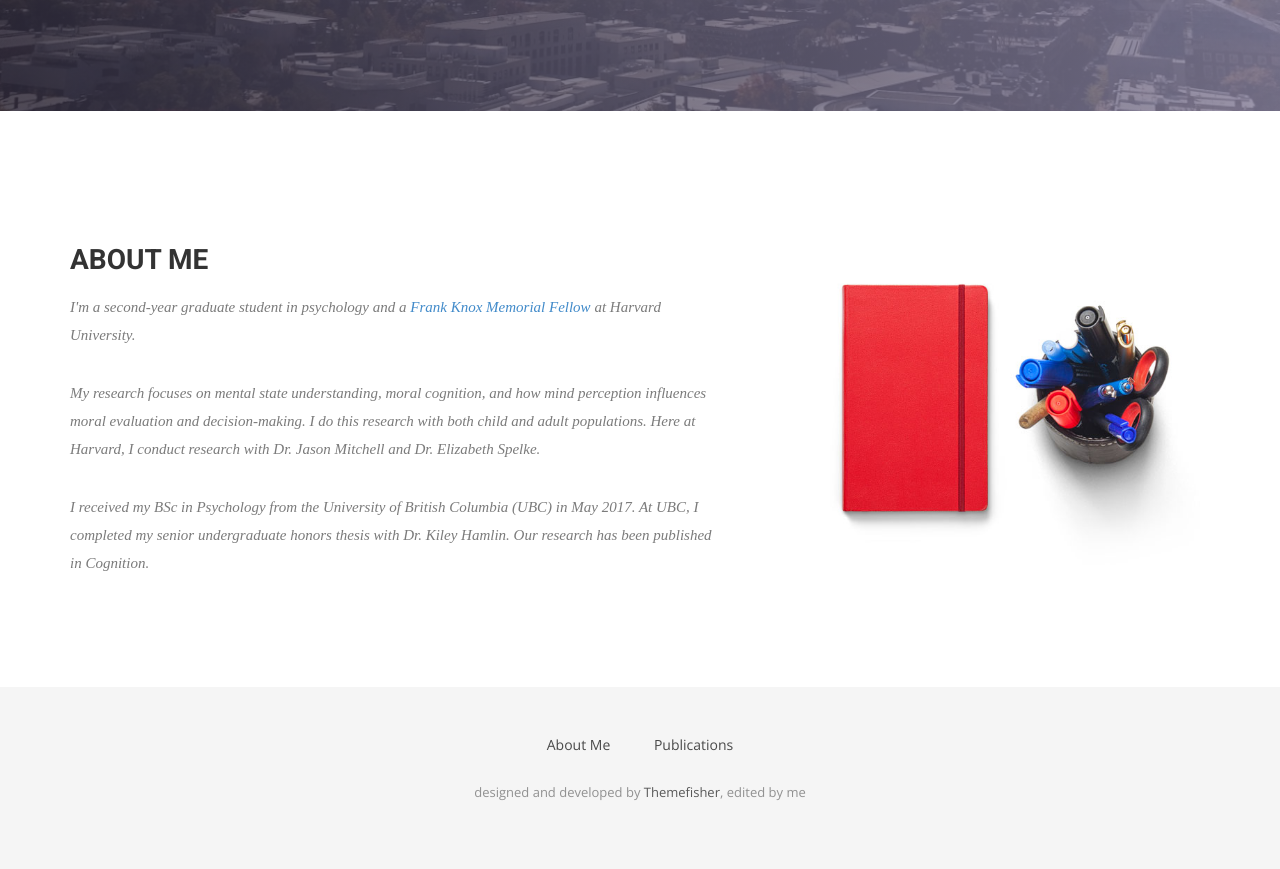
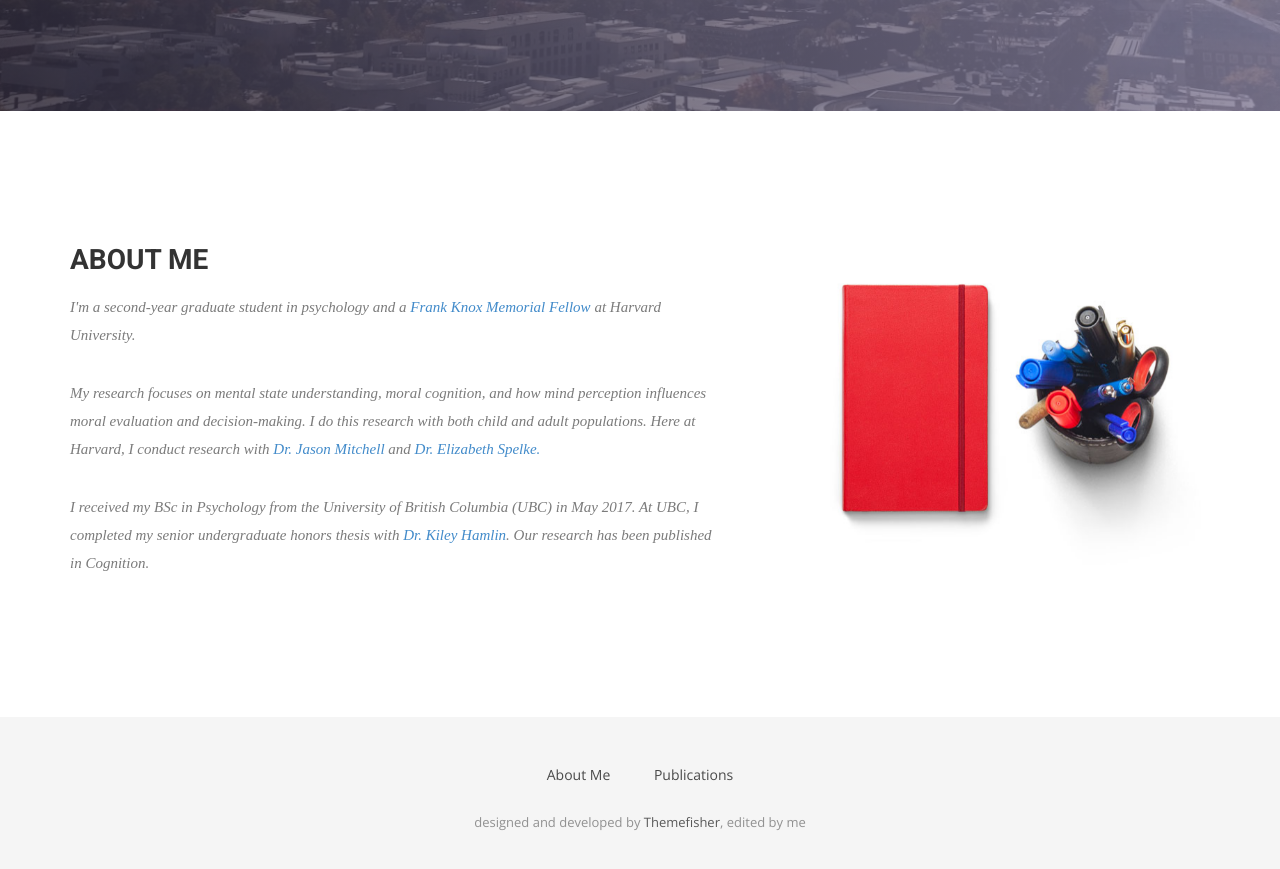
Before and after one commit to bmwoo/bmwoo.github.io, a Jekyll site: the page built from index.html, in a window 1280 px wide and 900 px high, scrolled down 664 px. Shown: the top 869 px of the window. Built offline with Jekyll 4.4.1, drawn with Linux system fonts in a browser that asks for light colours; nearby versions of some CDN libraries; some web fonts are replaced.

Commit message:
Updating website

```diff
--- a/index.html
+++ b/index.html
@@ -26,8 +26,11 @@
           <div class="section-title">
             <h2>About Me</h2>
             <p>I'm a second-year graduate student in psychology and a <a href="https://frankknox.harvard.edu/">Frank Knox Memorial Fellow</a> at Harvard University.</p>
-            <p>My research focuses on mental state understanding, moral cognition, and how mind perception influences moral evaluation and decision-making. I do this research with both child and adult populations. Here at Harvard, I conduct research with Dr. Jason Mitchell and Dr. Elizabeth Spelke.</p>
-            <p>I received my BSc in Psychology from the University of British Columbia (UBC) in May 2017. At UBC, I completed my senior undergraduate honors thesis with Dr. Kiley Hamlin. Our research has been published in Cognition.</p>
+            <p>My research focuses on mental state understanding, moral cognition, and how mind perception influences moral evaluation and decision-making. I do this research with both child and adult populations. Here at Harvard, I conduct research with <a href="http://jasonmitchell.fas.harvard.edu/people.html">Dr. Jason Mitchell</a> and <a href="https://www.harvardlds.org/our-labs/spelke-labspelke-lab-members/elizabeth-spelke/">Dr. Elizabeth Spelke.</a></p>
+            <p>I received my BSc in Psychology from the University of British Columbia (UBC) in May 2017. At UBC, I completed my senior undergraduate honors thesis with <a href="https://cic.psych.ubc.ca/people/principal-investigator/">Dr. Kiley Hamlin</a>. Our research has been published in Cognition.</p>
+            <p><a style="font-size:50px; href="https://scholar.harvard.edu/files/brandonmatthewwoo/files/brandon_matthew_woo_-_cv_-_may_2019.pdf"><ion-icon name="document"></ion-icon></a>
+            <a style="font-size:50px; href="hhttps://scholar.google.com/citations?user=gE30Lw0AAAAJ&hl=en"><ion-icon name="school"></ion-icon></a>
+            <a style="font-size:50px; href="https://www.linkedin.com/in/brandon-matt-woo/"><ion-icon name="logo-linkedin"></ion-icon></a>
           </div>
         </div>
       </div><!-- .col-md-7 close -->
```
Also changed, not shown: 1 other file.
